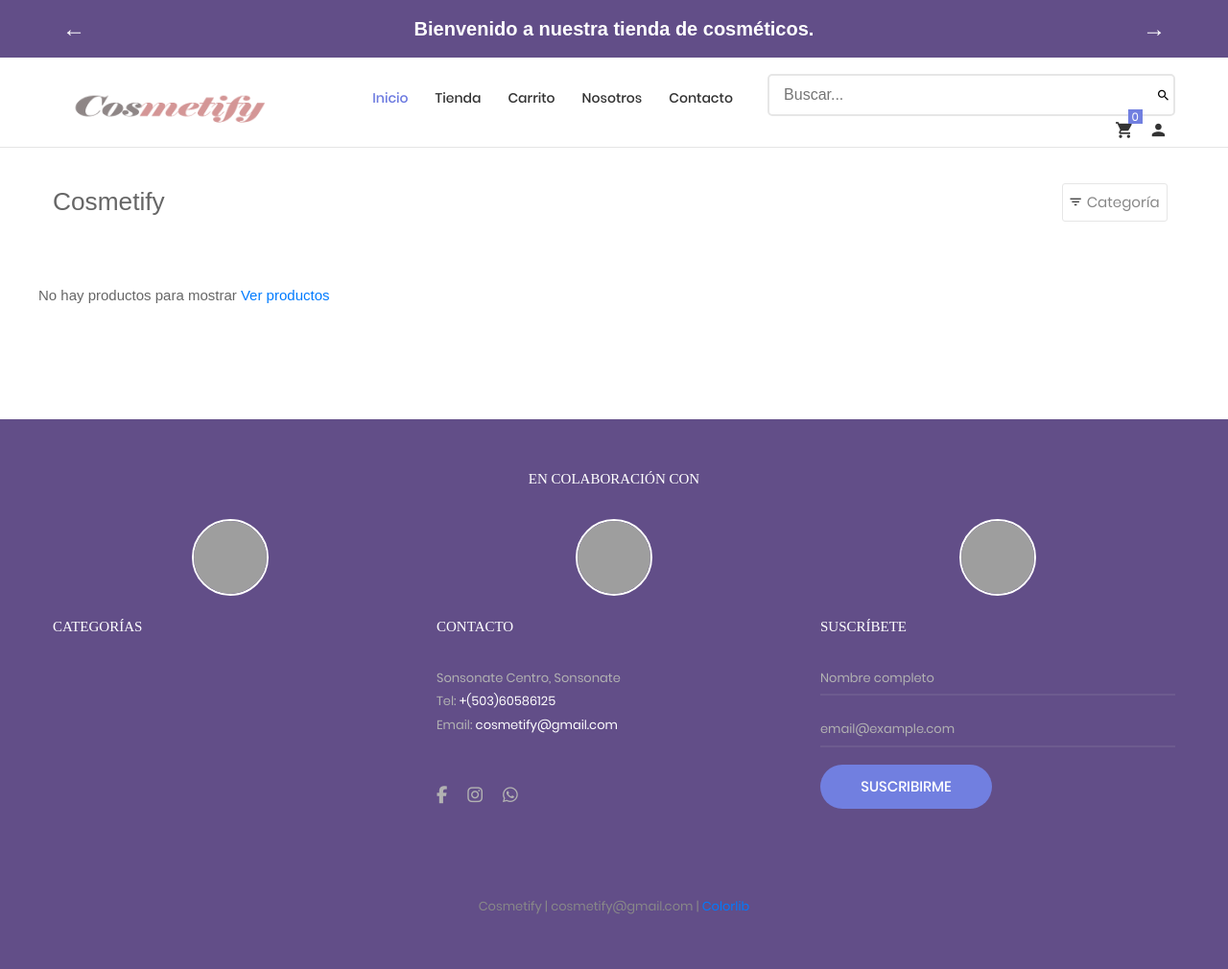
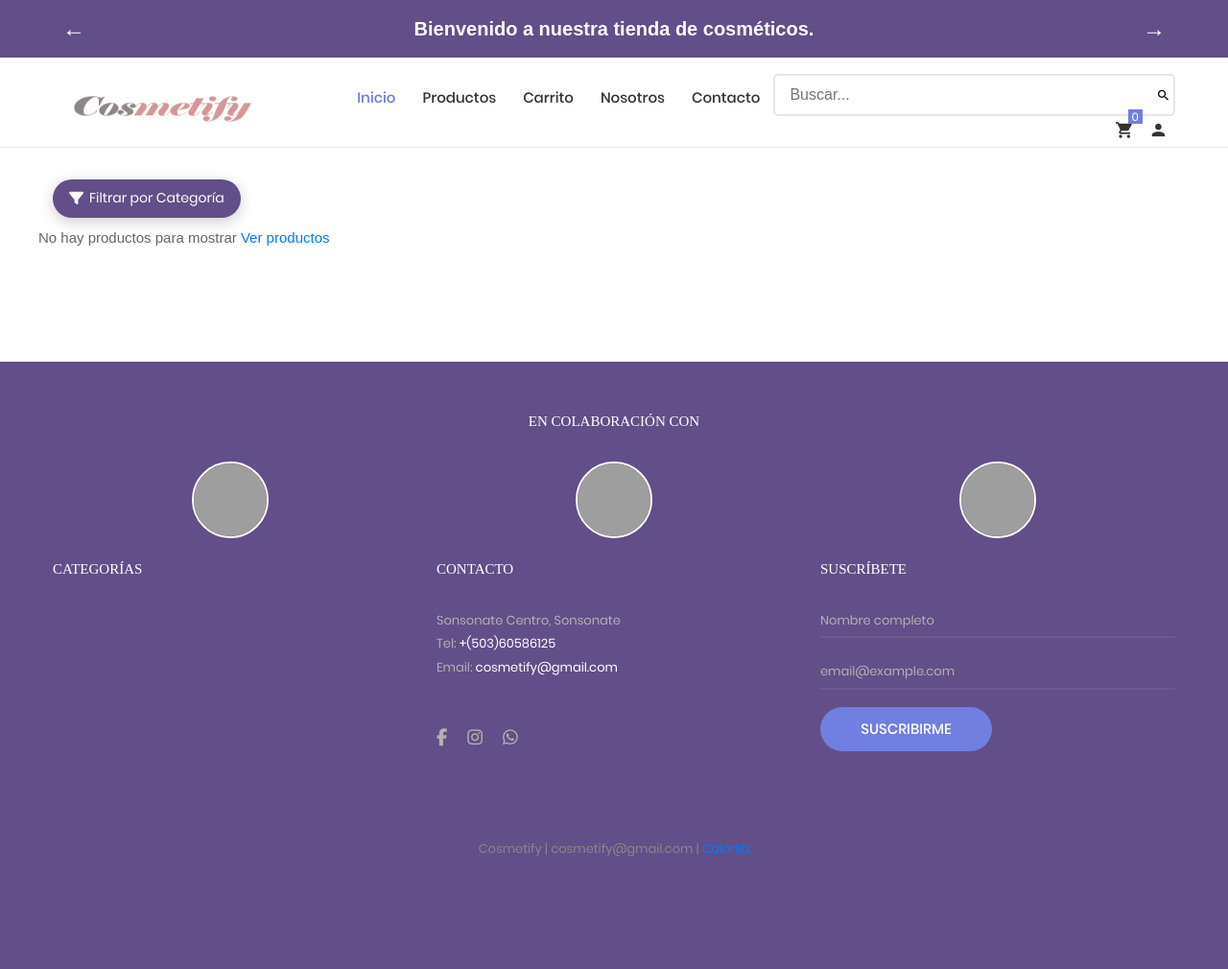
Before and after one commit to Luisfernando1096/Tienda-Online, a PHP site: page /tienda_virtual/Tienda/tienda in a window 1280 px wide. Shown: the whole page at 96% size. After the commit the page ends 893 px from the top, so only its background shows below. Run offline with PHP 8.4, Linux system fonts and the light colour scheme; data that the repository does not hold is empty; some libraries are stand-ins or nearby versions; some web fonts are replaced; grey boxes are pictures that could not be loaded.

Commit message:
Cambios en home, se muestran categorias, cambios en productos se cambio el diseño

```diff
--- a/Views/Contacto/contacto.php
+++ b/Views/Contacto/contacto.php
@@ -95,9 +95,10 @@ $idpagina = $data['page']['idpost'];
 						<textarea class="stext-111 cl2 plh3 size-120 p-lr-28 p-tb-20" id="mensaje" name="mensaje" placeholder="Cual es tu pregunta o mensaje?" required></textarea>
 					</div>
 
-					<button class="flex-c-m stext-101 cl0 size-121 bg3 bor1 hov-btn3 p-lr-15 trans-04 pointer">
+					<button class="flex-c-m stext-101 cl0 size-121" style="background-color: #624E88; color: white; border: 1px solid transparent; padding: 10px 20px; border-radius: 5px; transition: background-color 0.3s, transform 0.3s;">
 						Enviar
 					</button>
+
 				</form>
 			</div>
 		</div>
--- a/Views/Template/header_tienda.php
+++ b/Views/Template/header_tienda.php
@@ -134,7 +134,7 @@ $infoPreguntas = !empty(getInfoPage(PPREGUNTAS)) ? getInfoPage(PPREGUNTAS)['cont
 								<a href="<?= base_url(); ?>">Inicio</a>
 							</li>
 							<li>
-								<a href="<?= base_url(); ?>/tienda">Tienda</a>
+								<a href="<?= base_url(); ?>/tienda">Productos</a>
 							</li>
 							<li>
 								<a href="<?= base_url(); ?>/carrito">Carrito</a>
@@ -248,7 +248,8 @@ $infoPreguntas = !empty(getInfoPage(PPREGUNTAS)) ? getInfoPage(PPREGUNTAS)['cont
 
 			.search-input {
 				height: 30px;
-				width: 400px; /* Ajusta el valor según tus necesidades */
+				width: 400px;
+				/* Ajusta el valor según tus necesidades */
 				/* Ajusta la altura del input */
 				padding: 0 10px;
 				/* Espaciado interno del input */
@@ -328,6 +329,10 @@ $infoPreguntas = !empty(getInfoPage(PPREGUNTAS)) ? getInfoPage(PPREGUNTAS)['cont
 				/* Color al pasar el cursor */
 			}
 
+			.main-menu li a {
+				font-size: 15px;
+				/* Cambia este valor al tamaño que desees */
+			}
 		</style>
 		<script>
 			document.addEventListener('DOMContentLoaded', function() {
@@ -451,7 +456,7 @@ $infoPreguntas = !empty(getInfoPage(PPREGUNTAS)) ? getInfoPage(PPREGUNTAS)['cont
 				</li>
 
 				<li>
-					<a href="<?= base_url(); ?>/tienda">Tienda</a>
+					<a href="<?= base_url(); ?>/tienda">Productos</a>
 				</li>
 
 				<li>
--- a/Views/Tienda/tienda.php
+++ b/Views/Tienda/tienda.php
@@ -7,39 +7,31 @@ $arrProductos = $data['productos'];
 <!-- Product -->
 <div class="bg0 m-t-23 p-b-140">
     <div class="container">
-			<div class="flex-w flex-sb-m p-b-52">
-				<div class="flex-w flex-l-m filter-tope-group m-tb-10">
-					<h3><?= $data['page_title']; ?></h3>
+        <div class="flex-w flex-sb-m p-b-0">
+            <div class="flex-w flex-c-m m-tb-10">
+                <div class="filter-button flex-c-m stext-106 cl6 size-104 bor4 pointer js-show-filter">
+                    <i class="fas fa-filter m-r-6 fs-15 trans-04"></i>
+                    <span class="filter-text">Filtrar por Categoría</span>
+                </div>
             </div>
 
-				<div class="flex-w flex-c-m m-tb-10">
-					<div class="flex-c-m stext-106 cl6 size-104 bor4 pointer hov-btn3 trans-04 m-r-8 m-tb-4 js-show-filter">
-						&nbsp;&nbsp;
-						<i class="icon-filter cl2 m-r-6 fs-15 trans-04 zmdi zmdi-filter-list"></i>
-						<i class="icon-close-filter cl2 m-r-6 fs-15 trans-04 zmdi zmdi-close dis-none"></i>
-						 Categoría &nbsp;
-					</div>
-				</div>
-				<!-- Filter -->
-				<div class="dis-none panel-filter w-full p-t-10">
+            <div class="dis-none panel-filter w-full p-t-10 mb-3">
                 <div class="wrap-filter flex-w bg6 w-full p-lr-40 p-t-27 p-lr-15-sm">
                     <div class="filter-col4 p-b-27">
-							<div class="mtext-102 cl2 p-b-15">
-								Categorías
-							</div>
-
-							<div class="flex-w p-t-4 m-r--5">
+                        <div class="mtext-102 cl2 p-b-15">Categorías</div>
+                        <div class="flex flex-wrap p-t-4 m-r--5">
+                            <a href="<?= base_url() ?>/tienda" class="category-item flex-c-m stext-107 cl6 size-301 bor7 p-lr-15 hov-tag1 trans-04 m-r-5 m-b-5">
+                                Ver Todos
+                            </a>
                             <?php
-									if(count($data['categorias']) > 0){
-										foreach ($data['categorias'] as $categoria) {
-								 ?>
-								<a href="<?= base_url() ?>/tienda/categoria/<?= $categoria['idcategoria'].'/'.$categoria['ruta'] ?>" class="flex-c-m stext-107 cl6 size-301 bor7 p-lr-15 hov-tag1 trans-04 m-r-5 m-b-5">
-									<?= $categoria['nombre'] ?> <span> &nbsp;(<?= $categoria['cantidad'] ?>)</span>
+                            if (count($data['categorias']) > 0) {
+                                foreach ($data['categorias'] as $categoria) { ?>
+                                    <a href="<?= base_url() ?>/tienda/categoria/<?= $categoria['idcategoria'] . '/' . $categoria['ruta'] ?>" class="category-item flex-c-m stext-107 cl6 size-301 bor7 p-lr-15 hov-tag1 trans-04 m-r-5 m-b-5">
+                                        <?= $categoria['nombre'] ?> <span>&nbsp;(<?= $categoria['cantidad'] ?>)</span>
                                     </a>
                             <?php
                                 }
-									}
-								 ?>
+                            } ?>
                         </div>
                     </div>
                 </div>
@@ -48,73 +40,153 @@ $arrProductos = $data['productos'];
 
         <div class="row isotope-grid">
             <?php
-			if(count($arrProductos) > 0 ){
-				for ($p=0; $p < count($arrProductos); $p++) {
+            if (count($arrProductos) > 0) {
+                for ($p = 0; $p < count($arrProductos); $p++) {
                     $ruta = $arrProductos[$p]['ruta'];
-					if(count($arrProductos[$p]['images']) > 0 ){
-						$portada = $arrProductos[$p]['images'][0]['url_image'];
-					}else{
-						$portada = media().'/images/uploads/product.png';
-					}
-			 ?>
+                    $portada = count($arrProductos[$p]['images']) > 0 ? $arrProductos[$p]['images'][0]['url_image'] : media() . '/images/uploads/product.png'; ?>
+
                     <div class="col-sm-6 col-md-4 col-lg-3 p-b-35 isotope-item women">
                         <!-- Block2 -->
                         <div class="block2">
-						<div class="block2-pic hov-img0">
-							<img src="<?= $portada ?>" alt="<?= $arrProductos[$p]['nombre'] ?>">
-							<a href="<?= base_url().'/tienda/producto/'.$arrProductos[$p]['idproducto'].'/'.$ruta; ?>" class="block2-btn flex-c-m stext-103 cl2 size-102 bg0 bor2 hov-btn1 p-lr-15 trans-04">
-								Ver producto
-							</a>
+                            <div class="block2-pic hov-img0" style="position: relative; overflow: hidden;">
+                                <img src="<?= $portada ?>"
+                                     srcset="<?= $portada ?> 600w, <?= $portada ?> 1200w"
+                                     sizes="(max-width: 600px) 100vw, (min-width: 601px) 50vw"
+                                     alt="<?= $arrProductos[$p]['nombre'] ?>"
+                                     style="width: 100%; height: 300px; object-fit: contain;">
+                                <a href="<?= base_url() . '/tienda/producto/' . $arrProductos[$p]['idproducto'] . '/' . $ruta; ?>" class="view-details">Ver detalles</a>
                             </div>
-						<div class="block2-txt flex-w flex-t p-t-14">
-							<div class="block2-txt-child1 flex-col-l ">
-								<a href="<?= base_url().'/tienda/producto/'.$arrProductos[$p]['idproducto'].'/'.$ruta; ?>" class="stext-104 cl4 hov-cl1 trans-04 js-name-b2 p-b-6">
+                            <div class="block2-txt flex-w flex-t p-t-14" style="margin-top: 10px;">
+                                <div class="block2-txt-child1 flex-col-l">
+                                    <a href="<?= base_url() . '/tienda/producto/' . $arrProductos[$p]['idproducto'] . '/' . $ruta; ?>" class="stext-106 cl4 hov-cl1 trans-04 js-name-b2 p-b-6" style="color: black; font-size: 15px;">
                                         <?= $arrProductos[$p]['nombre'] ?>
                                     </a>
-								<span class="stext-105 cl3">
-									<?= SMONEY.formatMoney($arrProductos[$p]['precio']); ?>
+                                    <span class="stext-106 cl3" style="color: black; font-size: 16px;">
+                                        <?= SMONEY . formatMoney($arrProductos[$p]['precio']); ?>
                                     </span>
                                 </div>
-							<div class="block2-txt-child2 flex-r p-t-3">
+                                <div class="block2-txt-child2 flex-r p-t-3" style="justify-content: flex-end; width: 100%;">
                                     <a href="#"
-								 id="<?= openssl_encrypt($arrProductos[$p]['idproducto'],METHODENCRIPT,KEY); ?>"
-								 class="btn-addwish-b2 dis-block pos-relative js-addwish-b2 js-addcart-detail
-								 icon-header-item cl2 hov-cl1 trans-04 p-l-22 p-r-11
-								 ">
-									<i class="zmdi zmdi-shopping-cart"></i>
+                                       id="<?= openssl_encrypt($arrProductos[$p]['idproducto'], METHODENCRIPT, KEY); ?>"
+                                       class="btn-addwish-b2 dis-block pos-relative js-addwish-b2 js-addcart-detail icon-header-item cl2 hov-cl1 trans-04">
+                                        Agregar al carrito
                                     </a>
                                 </div>
                             </div>
                         </div>
                     </div>
-			<?php }
-
-			}else{
-			 ?>
+            <?php
+                }
+            } else { ?>
                 <p>No hay productos para mostrar <a href="<?= base_url() ?>/tienda"> Ver productos</a></p>
             <?php } ?>
-
         </div>
 
         <!-- Load more -->
         <?php
-				if(count($data['productos']) > 0){
+        if (count($data['productos']) > 0) {
             $prevPagina = $data['pagina'] - 1;
-					$nextPagina = $data['pagina'] + 1;
-			 ?>
+            $nextPagina = $data['pagina'] + 1; ?>
             <div class="flex-c-m flex-w w-full p-t-45">
-			<?php if($data['pagina'] > 1){ ?>
-				<a href="<?= base_url() ?>/tienda/page/<?= $prevPagina ?>" class="flex-c-m stext-101 cl5 size-103 bg2 bor1 hov-btn1 p-lr-15 trans-04"> <i class="fas fa-chevron-left"></i> &nbsp; Anterior </a>&nbsp;&nbsp;
+                <?php if ($data['pagina'] > 1) { ?>
+                    <a href="<?= base_url() ?>/tienda/page/<?= $prevPagina ?>" class="flex-c-m stext-101 cl5 size-103 bg2 bor1 hov-btn1 p-lr-15 trans-04"><i class="fas fa-chevron-left"></i> &nbsp; Anterior</a>&nbsp;&nbsp;
                 <?php } ?>
-			<?php if($data['pagina'] != $data['total_paginas']){ ?>
-				<a href="<?= base_url() ?>/tienda/page/<?= $nextPagina ?>" class="flex-c-m stext-101 cl5 size-103 bg2 bor1 hov-btn1 p-lr-15 trans-04"> Siguiente &nbsp; <i class="fas fa-chevron-right"></i> </a>
+                <?php if ($data['pagina'] != $data['total_paginas']) { ?>
+                    <a href="<?= base_url() ?>/tienda/page/<?= $nextPagina ?>" class="flex-c-m stext-101 cl5 size-103 bg2 bor1 hov-btn1 p-lr-15 trans-04">Siguiente &nbsp; <i class="fas fa-chevron-right"></i></a>
                 <?php } ?>
             </div>
-			<?php
-				}
-			 ?>
+        <?php } ?>
     </div>
 </div>
+
+<style>
+    /* Estilos generales */
+    .filter-button {
+        background-color: #624E88;
+        color: white;
+        padding: 10px 15px;
+        border-radius: 25px;
+        display: flex;
+        align-items: center;
+        border: 2px solid transparent;
+        transition: background-color 0.3s, color 0.3s, transform 0.3s;
+        cursor: pointer;
+        font-size: 14px;
+        font-weight: normal;
+        box-shadow: 0 4px 15px rgba(0, 0, 0, 0.2);
+    }
+
+    .filter-button:hover {
+        background-color: #7A61B0;
+        color: #ffffff;
+        transform: scale(1.05);
+        border: 2px solid #7A61B0;
+    }
+
+    .filter-button:active {
+        transform: scale(0.95);
+    }
+
+    /* Estilos para las categorías */
+    .category-item {
+        display: inline-block;
+        background-color: #f7f7f7;
+        border: 1px solid #ddd;
+        border-radius: 8px;
+        padding: 10px 15px;
+        transition: background-color 0.3s, transform 0.3s;
+        margin: 5px;
+    }
+
+    .category-item:hover {
+        background-color: #e0e0e0;
+        transform: translateY(-2px);
+    }
+
+    /* Estilos para los productos */
+    .block2 {
+        border: 1px solid #ddd;
+        border-radius: 5px;
+        padding: 15px;
+        margin-bottom: 20px;
+    }
+
+    .block2-pic img {
+        width: 100%;
+        height: 300px;
+        object-fit: cover;
+    }
+
+    .view-details {
+        position: absolute;
+        bottom: 10px;
+        left: 50%;
+        transform: translateX(-50%);
+        background-color: rgba(0, 0, 0, 0.7);
+        color: white;
+        padding: 5px 10px;
+        border-radius: 5px;
+        text-decoration: none;
+        opacity: 0;
+        transition: opacity 0.3s;
+    }
+
+    .block2-pic:hover .view-details {
+        opacity: 1;
+    }
+
+    .btn-addwish-b2 {
+        background-color: #624E88;
+        color: white;
+        padding: 10px 20px;
+        font-size: 16px;
+        text-align: center;
+        border-radius: 5px;
+        margin-top: 10px;
+        display: inline-block;
+    }
+</style>
+
 <?php
 footerTienda($data);
 ?>
```
Also changed, not shown: Views/home.php (+61 -9 lines). Lines whose indentation alone changed are shown as unchanged.
